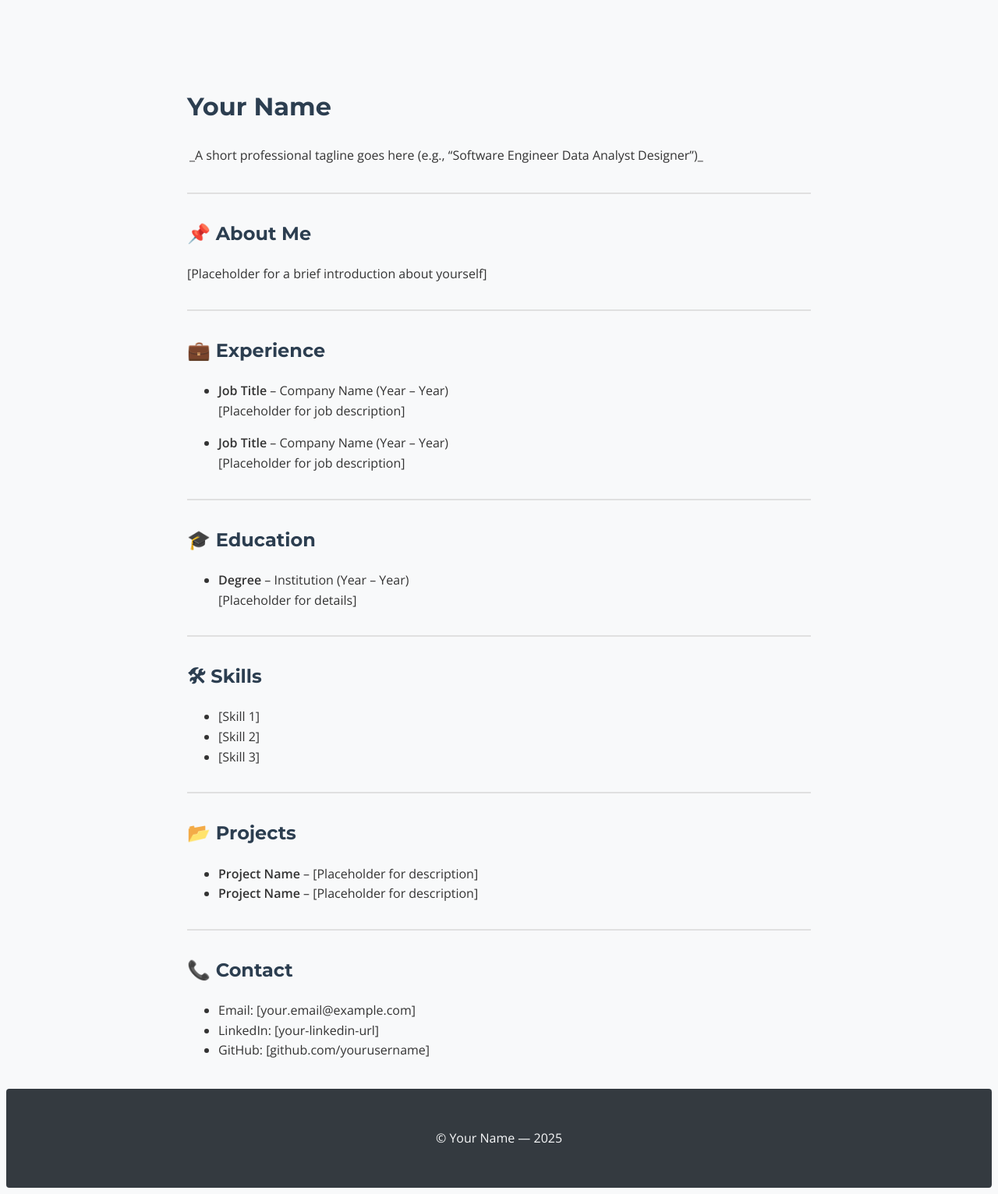
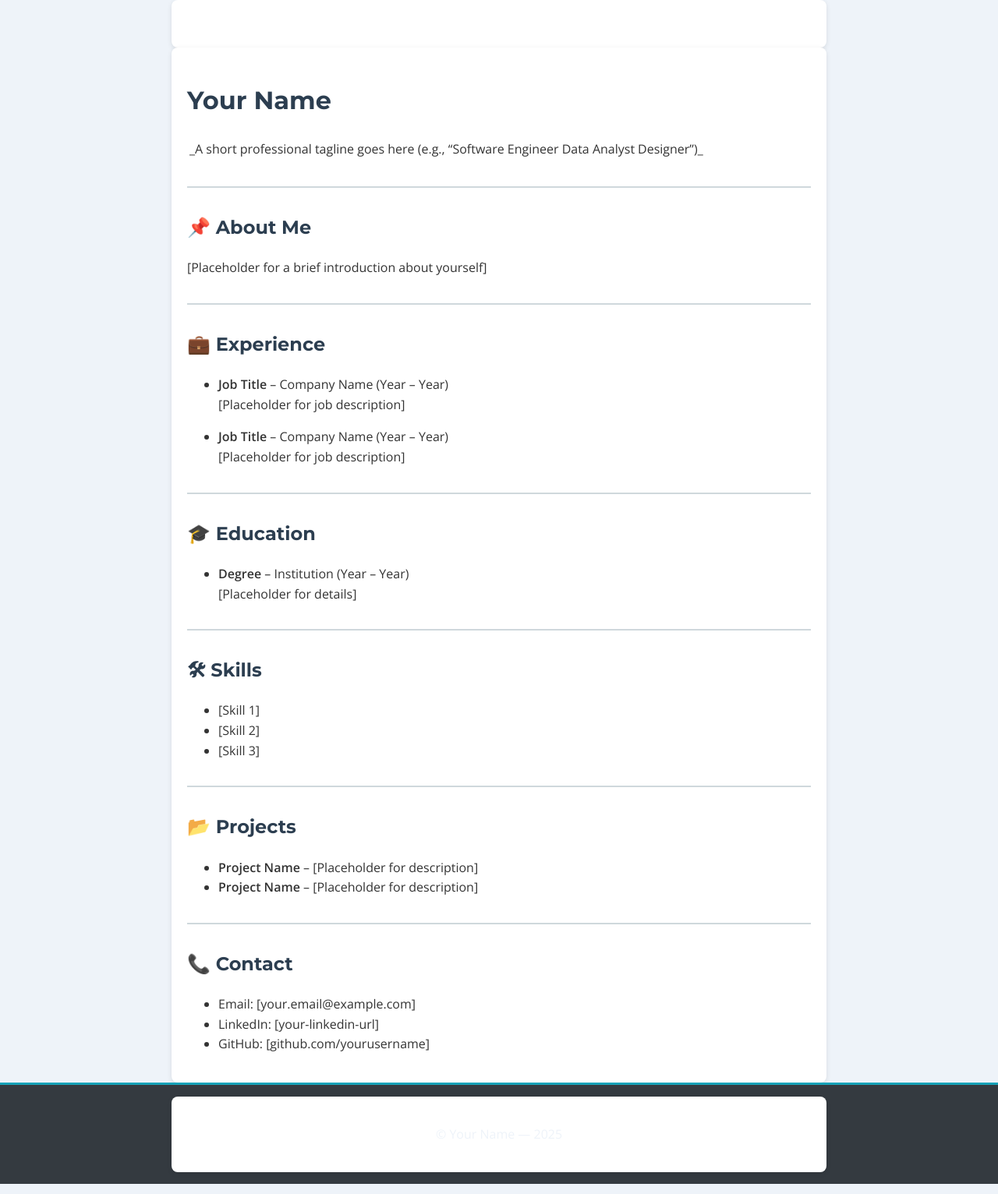
Before and after one commit to Craven-68/craven.github.io, a Jekyll site: the page built from index.md, in a window 1280 px wide. Shown: the whole page at 78% size. Built offline with Jekyll 4.4.1, drawn with Linux system fonts in a browser that asks for light colours.

Commit message:
Modify background and text colors in style.css
Updated background colors and added styles for better readability.

```diff
--- a/assets/css/style.css
+++ b/assets/css/style.css
@@ -1,9 +1,11 @@
 /* Overall page background and text */
 body {
-  background-color: #f8f9fa;
+  background-color: #eef3f9; /* soft blue tint */
   color: #333;
   font-family: "Open Sans", Arial, sans-serif;
   line-height: 1.6;
+  margin: 0;
+  padding: 0;
 }
 
 /* Header title and description */
@@ -11,12 +13,14 @@ body {
   color: #2c3e50;
   font-family: "Montserrat", sans-serif;
   font-weight: 700;
+  margin-bottom: 0.2em;
 }
 
 .site-description {
   color: #17a2b8;
   font-family: "Open Sans", sans-serif;
   font-style: italic;
+  margin-top: 0;
 }
 
 /* Headings inside content */
@@ -39,7 +43,7 @@ a:hover {
 hr {
   border: 0;
   height: 2px;
-  background: #e0e0e0;
+  background: #cfd8dc;
   margin: 2em 0;
 }
 
@@ -48,13 +52,16 @@ hr {
   max-width: 800px;
   margin: 0 auto;
   padding: 20px;
+  background: #ffffff; /* white card-style for readability */
+  border-radius: 8px;
+  box-shadow: 0 2px 6px rgba(0,0,0,0.1);
 }
 
 /* Footer */
 footer {
   background-color: #343a40;
-  color: #f8f9fa;
+  color: #eef3f9;
   text-align: center;
   padding: 15px;
-  border-radius: 4px;
+  border-top: 3px solid #17a2b8;
 }
```
